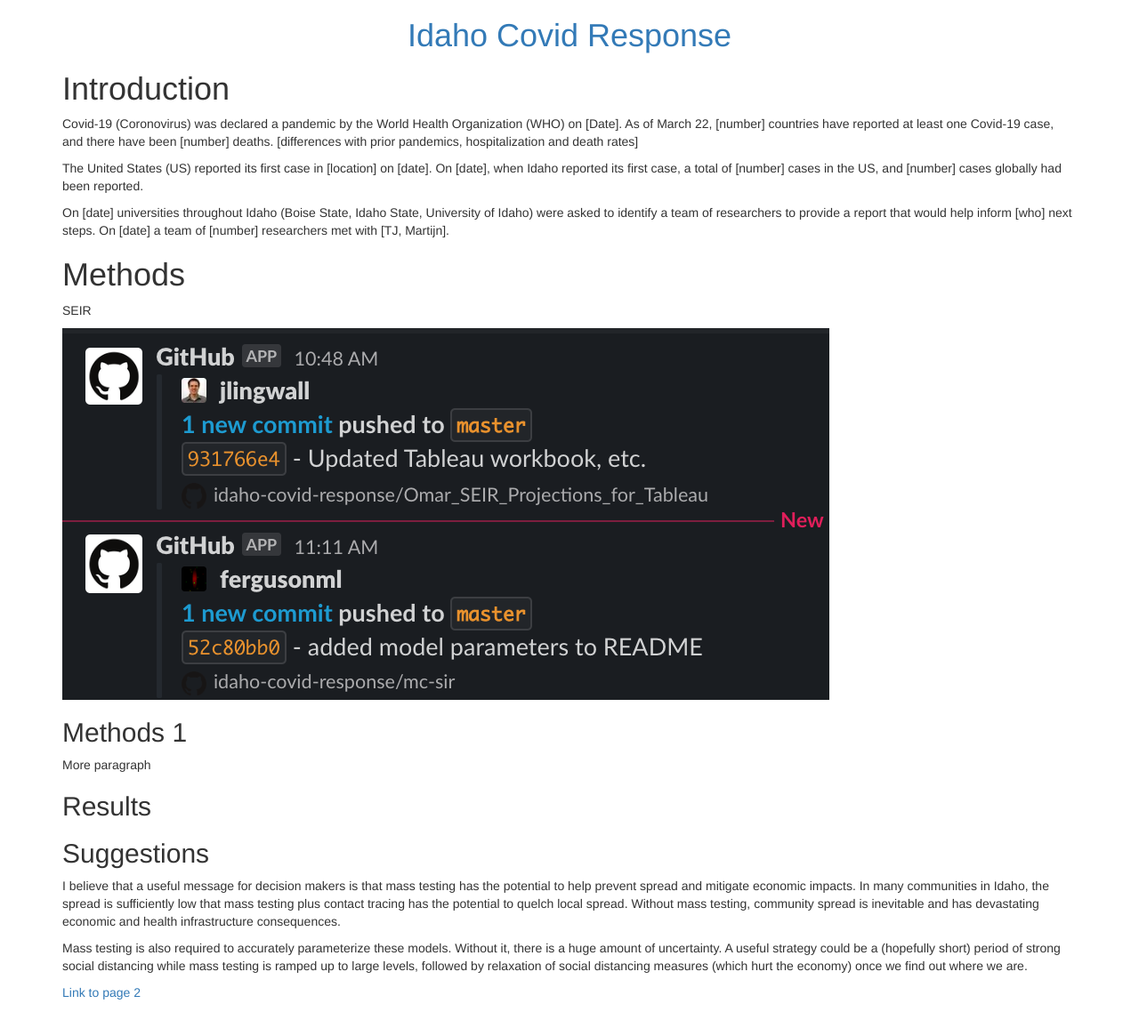
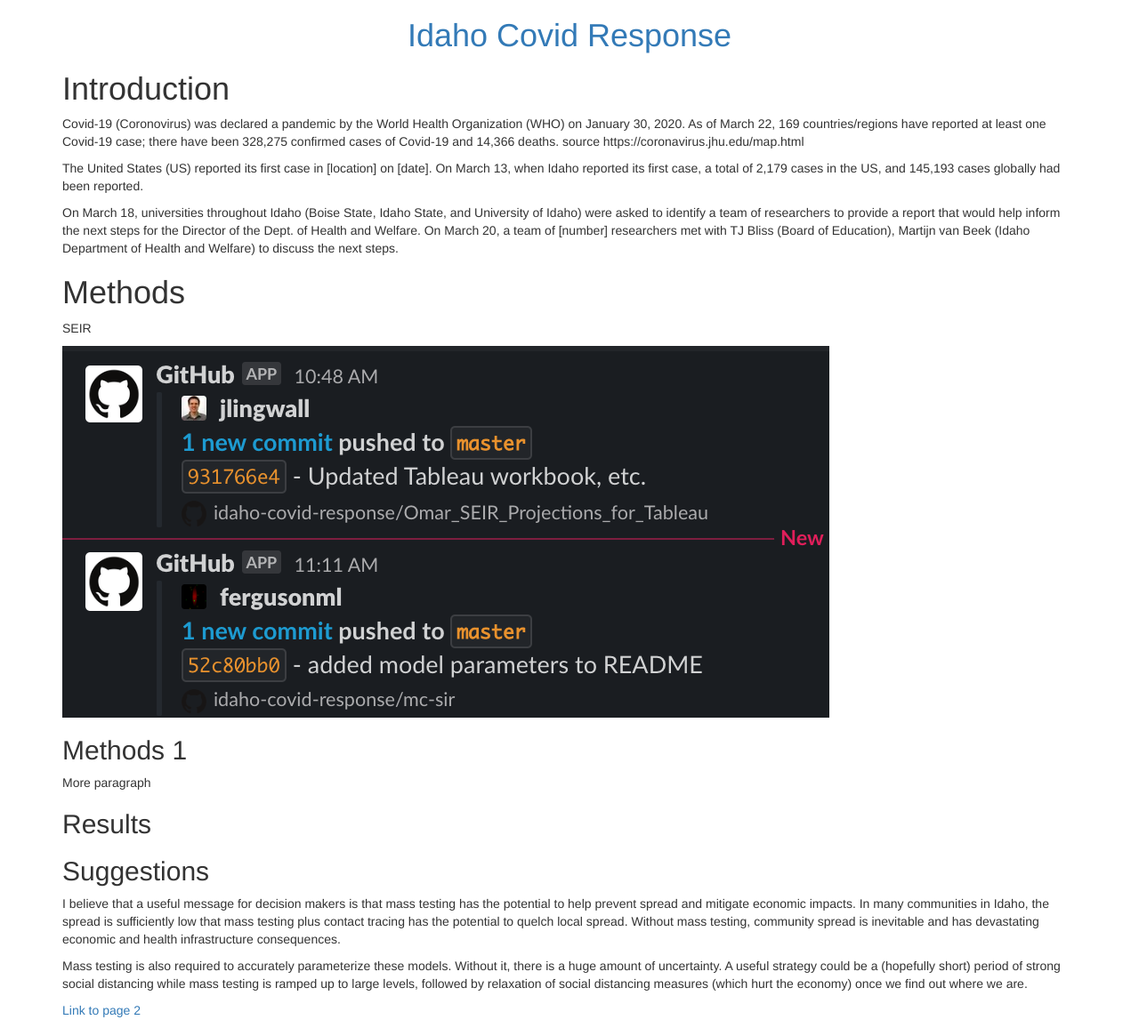
Before and after one commit to magbenji/summary, a Jekyll site: the page built from index.md, in a window 1280 px wide. Shown: the whole page at 89% size. Built offline with Jekyll 4.4.1, drawn with Linux system fonts in a browser that asks for light colours.

Commit message:
Update index.md

```diff
--- a/index.md
+++ b/index.md
@@ -7,11 +7,13 @@ root: .            # Can leave this alone
 
 # Introduction
 
-Covid-19 (Coronovirus) was declared a pandemic by the World Health Organization (WHO) on [Date]. As of March 22, [number] countries have reported at least one Covid-19 case, and there have been [number] deaths. [differences with prior pandemics, hospitalization and death rates]
+Covid-19 (Coronovirus) was declared a pandemic by the World Health Organization (WHO) on January 30, 2020. As of March 22, 169 countries/regions have reported at least one Covid-19 case; there have been 328,275 confirmed cases of Covid-19 and 14,366 deaths.
+source https://coronavirus.jhu.edu/map.html
 
-The United States (US) reported its first case in [location] on [date]. On [date], when Idaho reported its first case, a total of [number] cases in the US, and [number] cases globally had been reported.
+The United States (US) reported its first case in [location] on [date]. On March 13, when Idaho reported its first case, a total of 2,179 cases in the US, and 145,193 cases globally had been reported.
 
-On [date] universities throughout Idaho (Boise State, Idaho State, University of Idaho) were asked to identify a team of researchers to provide a report that would help inform [who] next steps. On [date] a team of [number] researchers met with [TJ, Martijn].
+On March 18, universities throughout Idaho (Boise State, Idaho State, and University of Idaho) were asked to identify a team of researchers to provide a report that would help inform the next steps for the  Director of the Dept. of Health and Welfare. On March 20, a team of [number] researchers met with TJ Bliss (Board of Education), Martijn van Beek (Idaho Department of Health and Welfare) to discuss the next steps.
+
 
 
 # Methods
```
